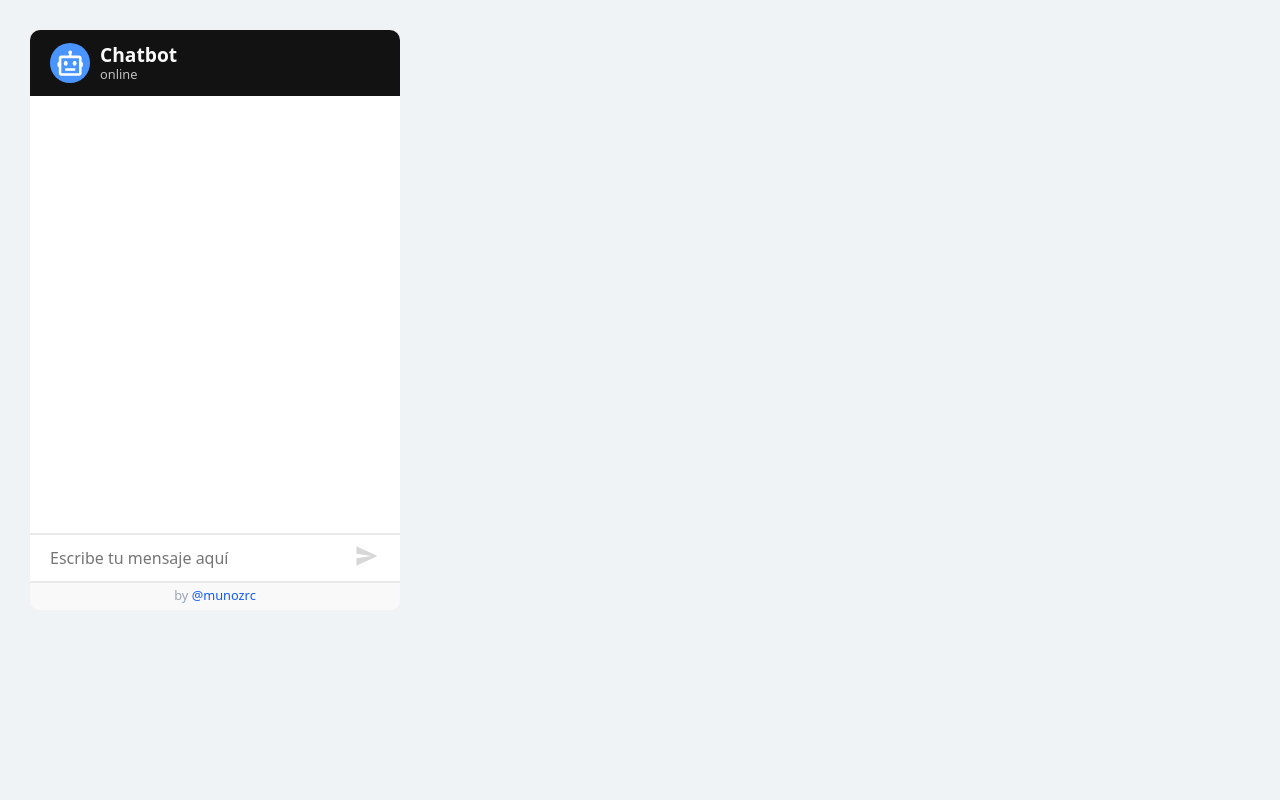
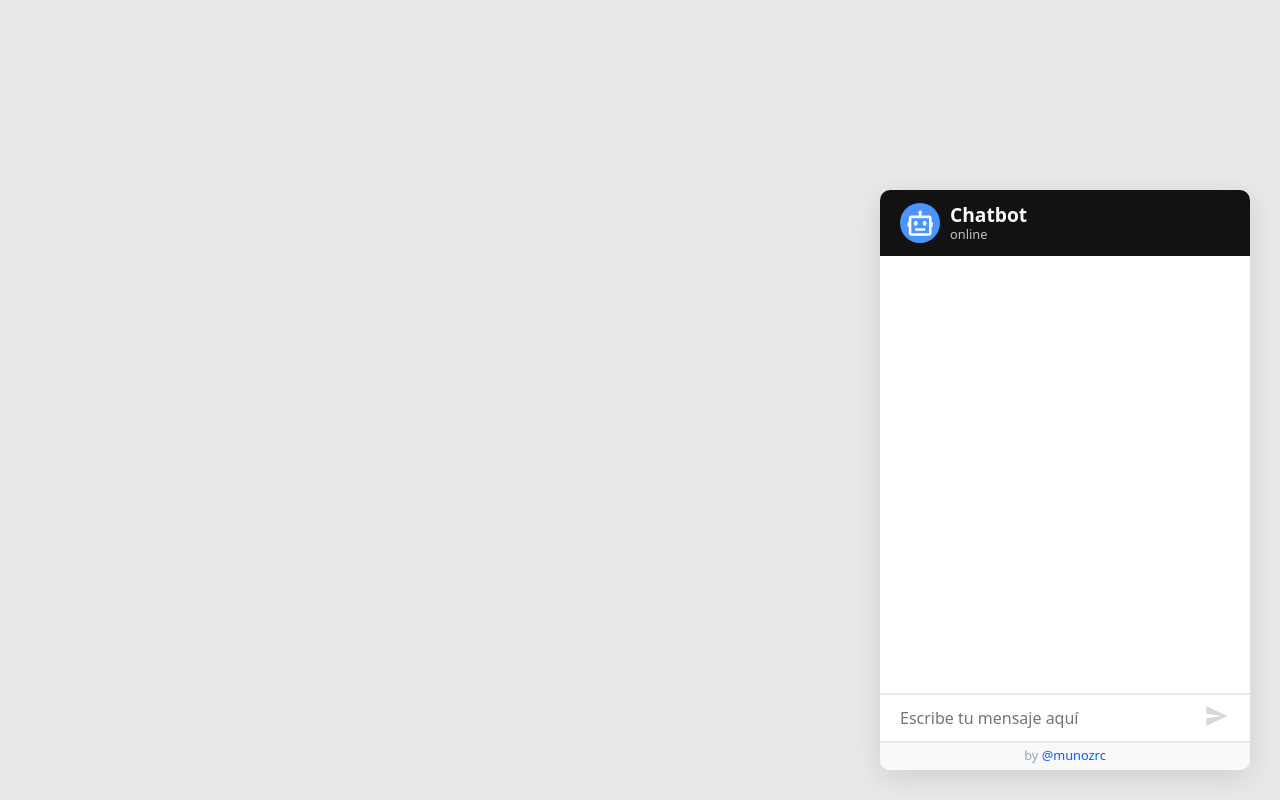
Before and after one commit to munozrc/chatbot, a React (Vite) app: page / in a window 1280 px wide. Built offline with nearby package versions, Linux system fonts and the light colour scheme.

Commit message:
refactor(Root): Change bgcolor body

```diff
--- a/src/styles/app.module.css
+++ b/src/styles/app.module.css
@@ -0,0 +1,5 @@
+.wrapperChatbot {
+  position: absolute;
+  bottom: 0;
+  right: 0;
+}
--- a/src/styles/chatbot.module.css
+++ b/src/styles/chatbot.module.css
@@ -3,10 +3,10 @@
   padding: 30px;
 }
 
-.shadowWrapper {
+.shadeWrapper {
   width: fit-content;
   height: fit-content;
-  box-shadow: rgba(149, 157, 165, 0.432) 0px 8px 24px;
+  box-shadow: rgba(100, 100, 111, 0.2) 0px 7px 29px 0px;
   border-radius: 10px;
 }
 
--- a/src/styles/index.css
+++ b/src/styles/index.css
@@ -13,7 +13,7 @@ body {
   width: 100%;
   height: 100%;
   font-size: 16px;
-  background-color: #EFF3F6;
+  background-color: #E9E9E9;
 }
 
 #root {
```
